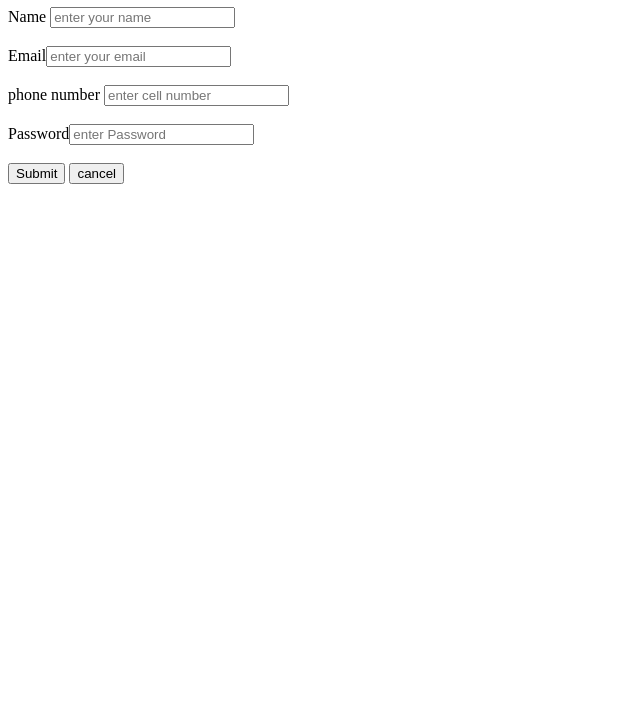
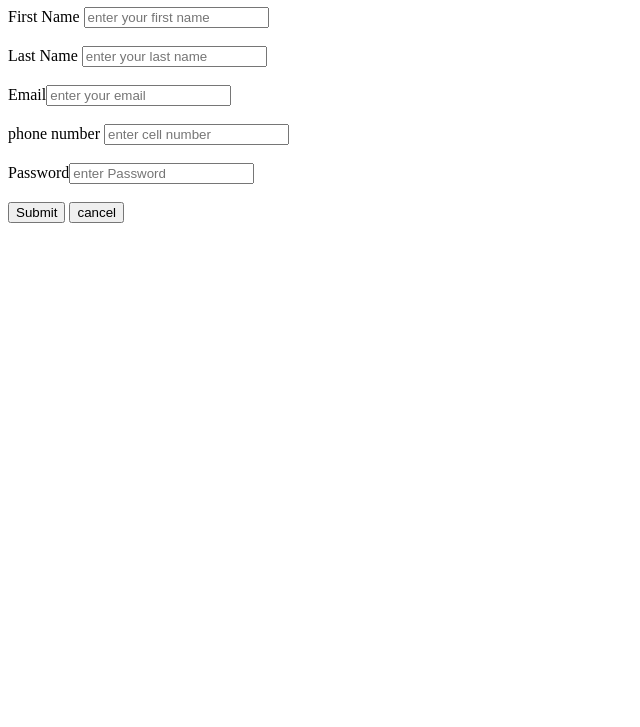
Before and after one commit to AamirAliKing/TestProject2, a plain HTML site: page index.html in a window 1280 px wide. Shown: the part 73-800 px from the top of the page, without its empty margins (0-640 px from the left). Drawn offline with Linux system fonts and the light colour scheme.

Commit message:
formatting 7

```diff
--- a/index.html
+++ b/index.html
@@ -12,7 +12,8 @@
 
 	<form>
 
-		Name <input type="Text" name="name" placeholder="enter your name"><br><br>
+		First Name <input type="Text" name="firstname" placeholder="enter your first name"><br><br>
+		Last Name <input type="Text" name="lastname" placeholder="enter your last name"><br><br>
 		Email<input type="Email" name="Email" placeholder="enter your email"><br><br>
 		phone number <input type="number" name="number" placeholder="enter cell number"><br><br>
 		Password<input type="Password" name="Password" placeholder="enter Password"><br><br>
```
